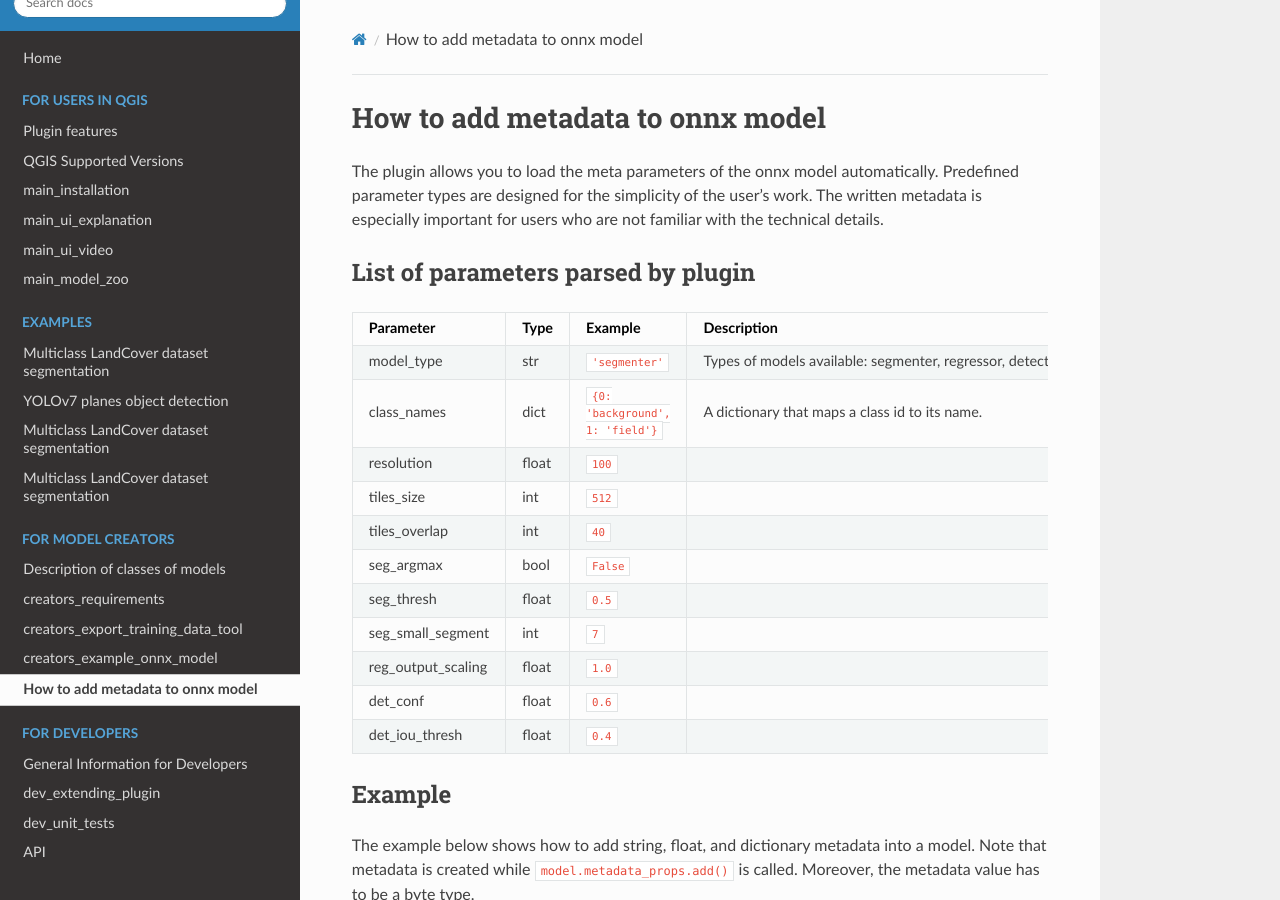
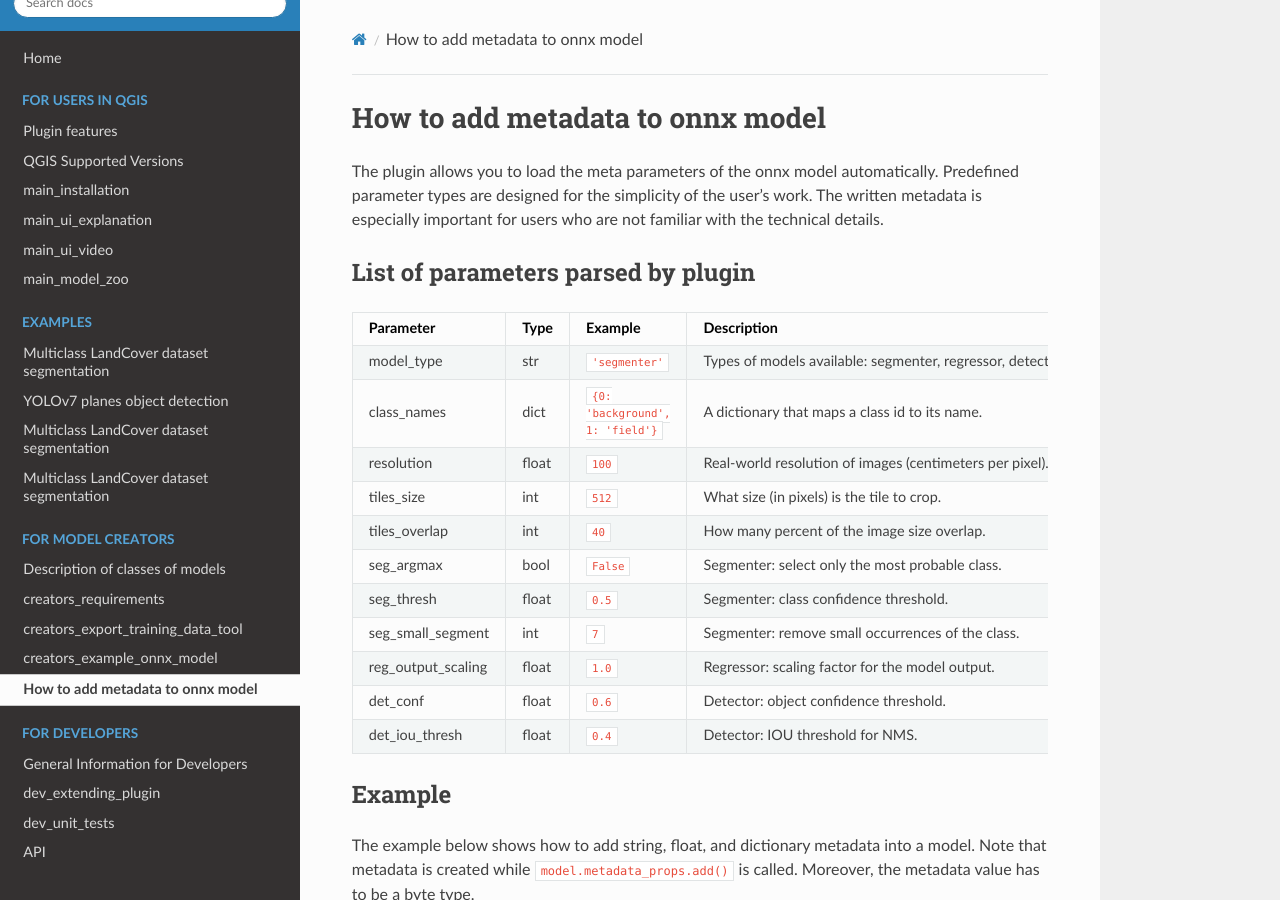
Before and after one commit to PUTvision/qgis-plugin-deepness, a Sphinx documentation site: the page built from docs/source/creators/creators_add_metadata_to_model.rst, in a window 1280 px wide and 900 px high. Built offline with Sphinx 7.4.7 and the Read the Docs theme 2.0.0, drawn with Linux system fonts in a browser that asks for light colours.

Commit message:
Add missing params to onnx metedata docs

```diff
--- a/docs/source/creators/creators_add_metadata_to_model.rst
+++ b/docs/source/creators/creators_add_metadata_to_model.rst
@@ -15,23 +15,23 @@ List of parameters parsed by plugin
 +--------------------+-------+---------------------------------------+-------------------------------------------------------------+
 | class_names        |  dict | :code:`{0: 'background', 1: 'field'}` | A dictionary that maps a class id to its name.              |
 +--------------------+-------+---------------------------------------+-------------------------------------------------------------+
-| resolution         | float |        :code:`100`                    |                                                             |
+| resolution         | float |        :code:`100`                    | Real-world resolution of images (centimeters per pixel).    |
 +--------------------+-------+---------------------------------------+-------------------------------------------------------------+
-| tiles_size         |  int  |        :code:`512`                    |                                                             |
+| tiles_size         |  int  |        :code:`512`                    | What size (in pixels) is the tile to crop.                  |
 +--------------------+-------+---------------------------------------+-------------------------------------------------------------+
-| tiles_overlap      |  int  |         :code:`40`                    |                                                             |
+| tiles_overlap      |  int  |         :code:`40`                    | How many percent of the image size overlap.                 |
 +--------------------+-------+---------------------------------------+-------------------------------------------------------------+
-| seg_argmax         |  bool |      :code:`False`                    |                                                             |
+| seg_argmax         |  bool |      :code:`False`                    | Segmenter: select only the most probable class.             |
 +--------------------+-------+---------------------------------------+-------------------------------------------------------------+
-| seg_thresh         | float |       :code:`0.5`                     |                                                             |
+| seg_thresh         | float |       :code:`0.5`                     | Segmenter: class confidence threshold.                      |
 +--------------------+-------+---------------------------------------+-------------------------------------------------------------+
-| seg_small_segment  |  int  |       :code:`7`                       |                                                             |
+| seg_small_segment  |  int  |       :code:`7`                       | Segmenter: remove small occurrences of the class.           |
 +--------------------+-------+---------------------------------------+-------------------------------------------------------------+
-| reg_output_scaling | float |       :code:`1.0`                     |                                                             |
+| reg_output_scaling | float |       :code:`1.0`                     | Regressor: scaling factor for the model output.             |
 +--------------------+-------+---------------------------------------+-------------------------------------------------------------+
-| det_conf           | float |       :code:`0.6`                     |                                                             |
+| det_conf           | float |       :code:`0.6`                     | Detector: object confidence threshold.                      |
 +--------------------+-------+---------------------------------------+-------------------------------------------------------------+
-| det_iou_thresh     | float |       :code:`0.4`                     |                                                             |
+| det_iou_thresh     | float |       :code:`0.4`                     | Detector: IOU threshold for NMS.                            |
 +--------------------+-------+---------------------------------------+-------------------------------------------------------------+
 
 
```
